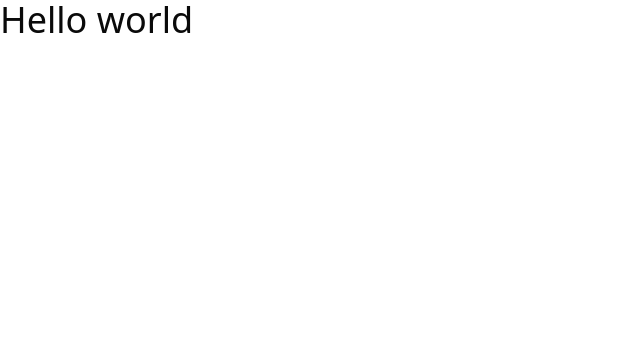
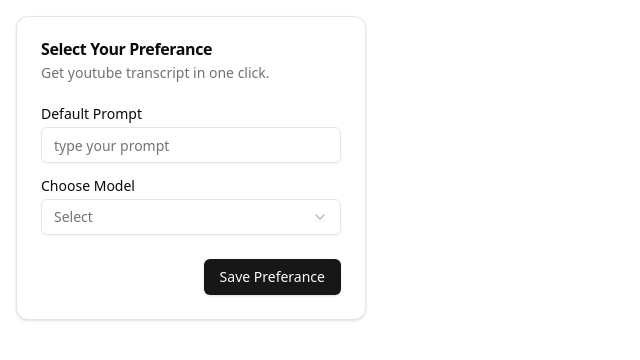
Before and after one commit to JK-mern/yt-transcript-extension, a React (Vite) app: page / in a window 1280 px wide. Shown: the top 360 px of the page, without its empty margins (0-640 px from the left). Built offline with nearby package versions, Linux system fonts and the light colour scheme.

Commit message:
added a defaul pop up for the user to select the platform and define theri default prompt

```diff
--- a/src/App.tsx
+++ b/src/App.tsx
@@ -1,11 +1,57 @@
+import { Card, CardContent, CardDescription, CardFooter, CardHeader, CardTitle } from "./components/ui/card"
+import { Input } from "./components/ui/input"
+import { Label } from "./components/ui/label"
+import {Select, SelectContent, SelectItem, SelectTrigger, SelectValue} from './components/ui/select'
+import { Button } from "./components/ui/button"
+import { useState } from "react"
 
 
 function App() {
+const [prompt, setPrompt] = useState<string>('')
+const [platform, setPlatform] = useState<string>('')
 
+
+const handleSave = async() =>{
+    await chrome.storage.local.set({'prompt' : prompt})
+    await chrome.storage.local.set({'platform' : platform})
+    console.log("saved default prompt and platform", prompt,platform)
+}
   return (
-    <>
-        <h1 className="text-4xl">Hello world</h1>
-    </>
+    <div className="rounded-lg">
+        <Card className="w-[350px] mx-4 my-4 ">
+      <CardHeader>
+        <CardTitle>Select Your Preferance</CardTitle>
+        <CardDescription>Get youtube transcript in one click.</CardDescription>
+      </CardHeader>
+      <CardContent>
+        <form>
+          <div className="grid w-full items-center gap-4">
+            <div className="flex flex-col space-y-1.5">
+              <Label htmlFor="name">Default Prompt</Label>
+              <Input id="prompt" placeholder="type your prompt"  onChange={(e) => {setPrompt(e.target.value)}} />
+            </div>
+            <div className="flex flex-col space-y-1.5">
+              <Label htmlFor="model">Choose Model</Label>
+              <Select onValueChange={(value) => { setPlatform(value) }}>
+                <SelectTrigger id="model">
+                  <SelectValue placeholder="Select" />
+                </SelectTrigger>
+                <SelectContent position="popper">
+                  <SelectItem value="chatGpt">chat Gpt</SelectItem>
+                  <SelectItem value="Gemini">Gemini</SelectItem>
+                  <SelectItem value="Claude">Claude</SelectItem>
+                  <SelectItem value="Perplexity">Perplexity</SelectItem>
+                </SelectContent>
+              </Select>
+            </div>
+          </div>
+        </form>
+      </CardContent>
+      <CardFooter className="flex justify-end">
+        <Button onClick={handleSave}>Save Preferance</Button>
+      </CardFooter>
+    </Card>
+    </div>
   )
 }
 
```
Also changed, not shown: manifest.json.
